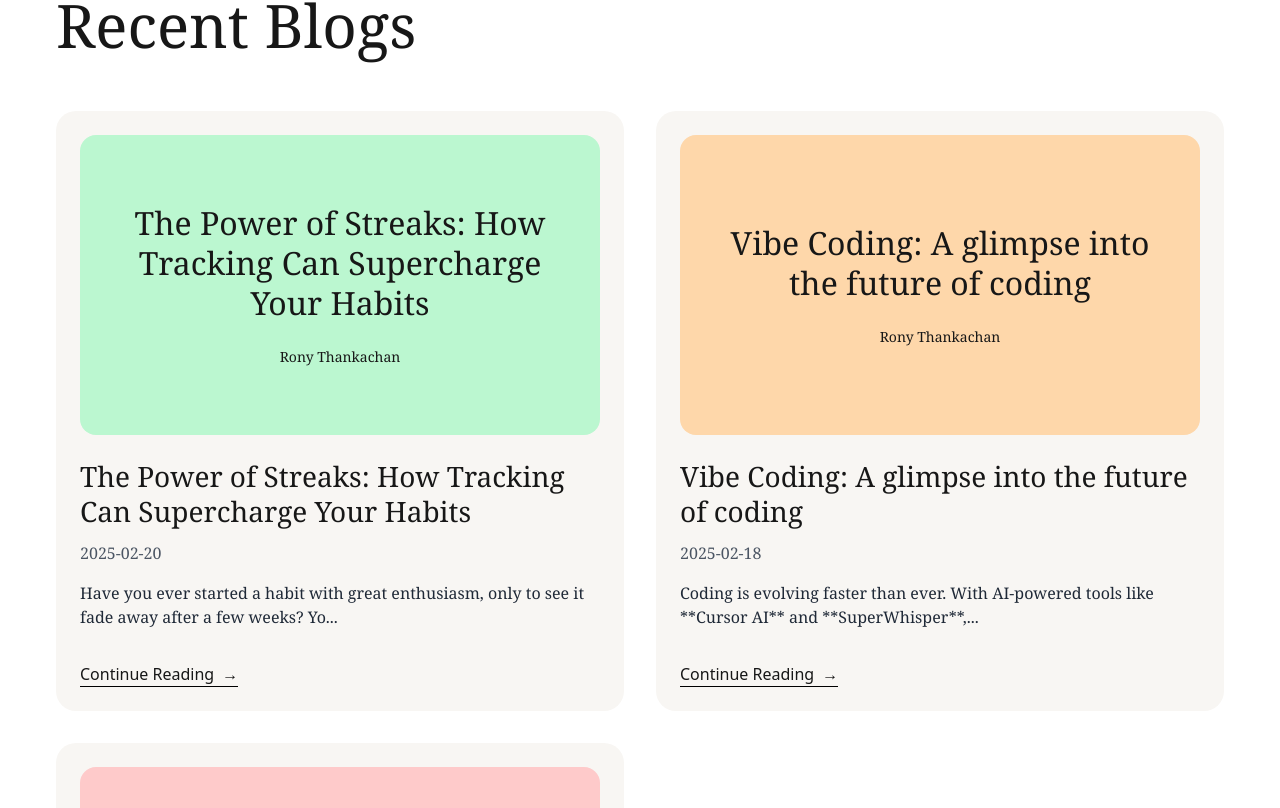
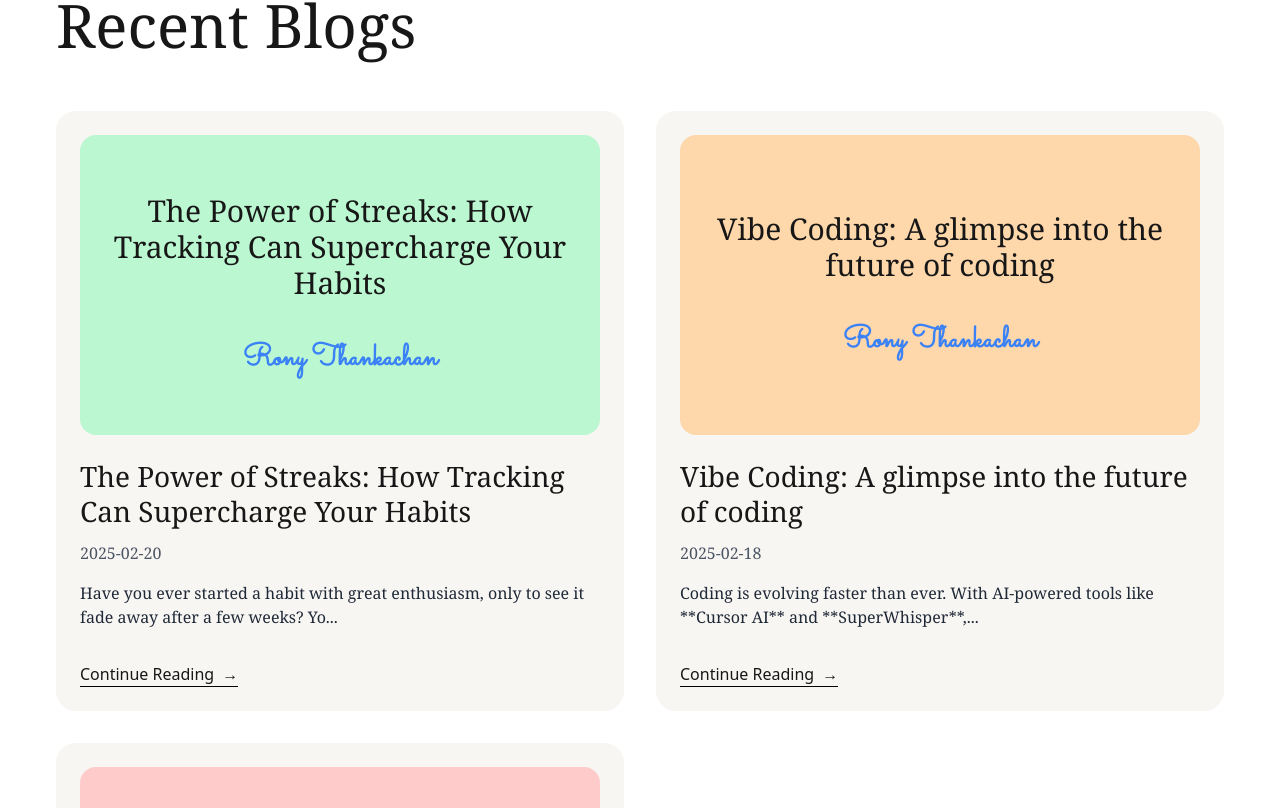
Before and after one commit to ronythankachan/ronythankachan.com, a Next.js app: page /blogs in a window 1280 px wide. Shown: the part 772-1580 px from the top of the page. Built offline with nearby package versions, Linux system fonts and the light colour scheme; a web font is replaced by a local one.

Commit message:
Style fixes

```diff
--- a/app/components/BlogCard.tsx
+++ b/app/components/BlogCard.tsx
@@ -16,7 +16,7 @@ interface BlogPost {
 const BlogCard: React.FC<{ post: BlogPost }> = ({ post }) => {
   return (
     <Link href={`/blogs/${post.slug}`} key={post.slug}>
-      <CardContainer className="h-[500px] md:h-[600px] flex flex-col justify-between">
+      <CardContainer className="h-[600px] flex flex-col justify-between">
         <div
           className={`relative w-full h-[300px] mb-6 rounded-2xl overflow-hidden font-serif min-h-[250px] ${
             post.imageUrl ? "" : post.bgColor
@@ -31,15 +31,13 @@ const BlogCard: React.FC<{ post: BlogPost }> = ({ post }) => {
               style={{ objectFit: "cover" }}
             />
           ) : (
-            <div className="relative h-full w-full flex flex-col justify-center items-center text-center p-8">
+            <div className="relative h-full w-full flex flex-col justify-center items-center text-center p-8 gap-10">
               <h2
-                className="text-[24px] md:text-[32px] leading-tight mb-6"
+                className="text-2xl md:text-3xl leading-tight"
                 dangerouslySetInnerHTML={{ __html: post.title }}
               />
               <div className="flex items-center">
-                <span className="text-xs md:text-sm font-medium">
-                  {post.author}
-                </span>
+                <span className="logo text-2xl md:text-3xl">{post.author}</span>
               </div>
             </div>
           )}
--- a/app/components/BlogPost.module.css
+++ b/app/components/BlogPost.module.css
@@ -8,7 +8,7 @@
 .blog-post-content h1,
 .blog-post-content h2,
 .blog-post-content h3 {
-  font-family: "Georgia", serif;
+  font-family: "serif";
   line-height: 1.25;
   margin-top: 20px;
   margin-bottom: 20px;
--- a/app/components/BlogPost.tsx
+++ b/app/components/BlogPost.tsx
@@ -39,15 +39,13 @@ const BlogPost: React.FC<BlogPostProps> = ({
                   style={{ objectFit: "contain" }}
                 />
               ) : (
-                <div className="relative h-full w-full flex flex-col justify-center items-center text-center p-8">
+                <div className="relative h-full w-full flex flex-col gap-10 justify-center items-center text-center p-8">
                   <h2
-                    className="text-[24px] md:text-[32px] leading-tight mb-6"
+                    className="text-2xl md:text-3xl leading-tight"
                     dangerouslySetInnerHTML={{ __html: title }}
                   />
                   <div className="flex items-center">
-                    <span className="text-xs md:text-sm font-medium">
-                      {author}
-                    </span>
+                    <span className="logo text-3xl">{author}</span>
                   </div>
                 </div>
               )}
--- a/app/components/Footer.tsx
+++ b/app/components/Footer.tsx
@@ -125,10 +125,7 @@ const Footer = () => {
       }`}
     >
       <div className="flex flex-col items-center lg:items-start gap-2 mb-4 lg:mb-0 mt-20">
-        <Link
-          href="/"
-          className="text-blue-500 text-4xl font-bold font-sacramento"
-        >
+        <Link href="/" className="logo text-4xl">
           Rony Thankachan
         </Link>
         <p className="text-gray-600">
--- a/app/components/Navbar.tsx
+++ b/app/components/Navbar.tsx
@@ -54,10 +54,7 @@ const Navbar = () => {
       {/* Desktop Navbar */}
       <nav className="hidden lg:flex justify-between items-center mt-10 rounded-t-3xl p-12 bg-grayBackground">
         {/* Logo/Brand */}
-        <Link
-          href="/"
-          className="text-blue-500 text-4xl font-bold font-sacramento"
-        >
+        <Link href="/" className="logo text-4xl">
           Rony Thankachan
         </Link>
 
@@ -118,10 +115,7 @@ const Navbar = () => {
       {/* Tablet/Mobile Navbar */}
       <nav className="lg:hidden flex justify-between items-center py-4 px-4 mt-8 rounded-t-3xl md:px-8 bg-grayBackground">
         {/* Logo/Brand */}
-        <Link
-          href="/"
-          className="text-blue-500 text-4xl font-bold font-sacramento"
-        >
+        <Link href="/" className="logo text-4xl">
           Rony Thankachan
         </Link>
 
--- a/app/globals.css
+++ b/app/globals.css
@@ -13,3 +13,7 @@ body {
   background: var(--background);
   font-family: "Gloock", Arial, Helvetica, sans-serif;
 }
+
+.logo {
+  @apply text-blue-500 font-extrabold font-sacramento;
+}
```
